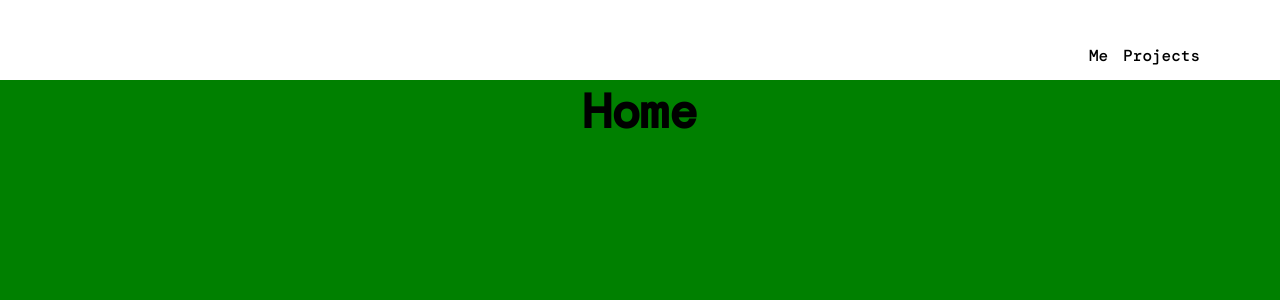
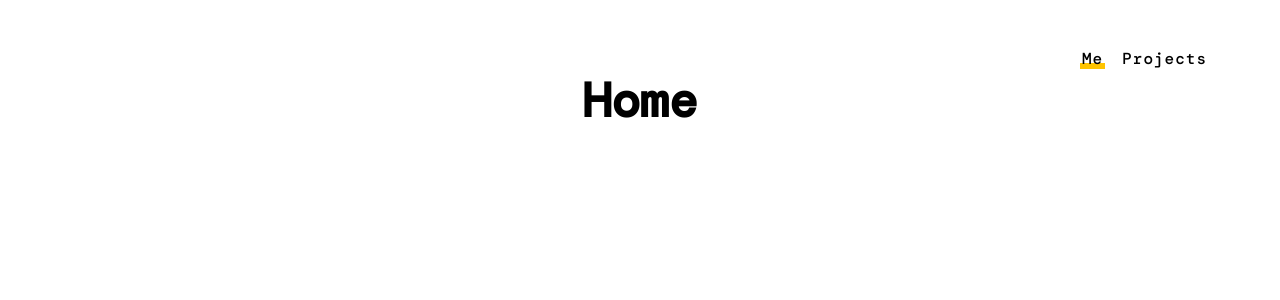
Before and after one commit to H4kim/portfolio-for-dev, a React (Create React App) app: page / in a window 1280 px wide. Shown: the top 300 px of the page. Built offline with nearby package versions, Linux system fonts and the light colour scheme; a web font is replaced by a local one.

Commit message:
make the navbar alive

```diff
--- a/src/Components/NavBar/Navbar.js
+++ b/src/Components/NavBar/Navbar.js
@@ -1,11 +1,12 @@
 import React from 'react'
 import classes from './Navbar.module.css'
+import {NavLink} from 'react-router-dom'
 function Navbar() {
     return (
         <div className={classes.container}>
             <ul>
-                <li><a className={classes.navLink} href='/Me'>Me</a></li>
-                <li><a className={classes.navLink} href='Projects'>Projects</a></li>
+                <li><NavLink className={classes.navLink} to='/' exact activeClassName={classes.activeLink}>Me</NavLink></li>
+                <li><NavLink className={classes.navLink} to='/projects' activeClassName={classes.activeLink}>Projects</NavLink></li>
             </ul>
         </div>
     )
--- a/src/Components/NavBar/Navbar.module.css
+++ b/src/Components/NavBar/Navbar.module.css
@@ -1,10 +1,9 @@
 .container {
   list-style-type: none;
-  height: 50px;
   display: flex;
   align-items: center;
   justify-content: flex-end;
-  margin-top: 30px;
+  margin-top: 3rem;
 }
 
 ul {
@@ -25,4 +24,23 @@ ul > li {
   color: black;
   text-decoration: none;
   font-weight: 500;
+  letter-spacing: 1px;
+  padding: 0 2px;
+  transition: all 0.4s ease;
+  background-position: 0% 0%;
+  background-size: 0% 0%;
 }
+
+.navLink:hover {
+  background-image: linear-gradient(0deg, #ffc400 100%, #ffffff 0%);
+  background-position: 0 100%;
+  background-size: 100% 30%;
+  background-repeat: no-repeat;
+}
+
+.activeLink {
+  background-image: linear-gradient(0deg, #ffc400 100%, #ffffff 0%);
+  background-position: 0 100%;
+  background-size: 100% 30%;
+  background-repeat: no-repeat;
+}
--- a/src/Containers/Home/Home.module.css
+++ b/src/Containers/Home/Home.module.css
@@ -1,5 +1,4 @@
 .container {
-  background-color: green;
   height: 100vh;
   width: 100vw;
   margin: 0;
```
Also changed, not shown: 1 other file (tests, documents, lock files or other folders).
